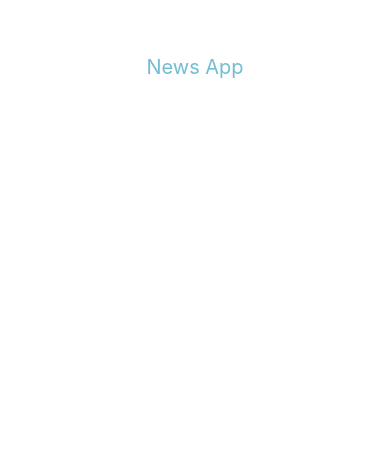
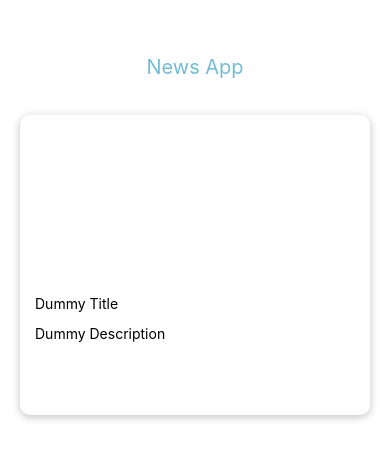
Before and after one commit to timkeresey/news-app, a React Native app: screen / in a window 390 px wide. Shown: the top 460 px of the page. Built offline with nearby package versions, Linux system fonts and the light colour scheme.

Commit message:
create card component

```diff
--- a/App.js
+++ b/App.js
@@ -3,11 +3,13 @@ import React from 'react';
 import { StyleSheet, Text, View } from 'react-native';
 
 import Header from './src/components/Header';
+import Card from './src/components/Card';
 
 export default function App() {
   return (
     <View>
       <Header />
+      <Card />
     </View>
   );
 }
--- /dev/null
+++ b/src/components/Card.js
@@ -0,0 +1,53 @@
+import React from 'react';
+import { StyleSheet, Text, View, Platform } from 'react-native';
+
+const Card = () => {
+
+    return (
+        <View style={styles.card}>
+            <View style={styles.imageWrapper}>
+
+            </View>
+            <View style={styles.titleWrapper}>
+                <Text>Dummy Title</Text>
+            </View>
+            <View style={styles.descriptionWrapper}>
+            <Text>Dummy Description</Text>
+            </View>
+        </View>
+    )
+}
+
+const styles = StyleSheet.create({
+    card: {
+        backgroundColor: 'white',
+        height: 300,
+        margin: 20,
+        borderRadius: 10,
+        shadowColor: 'black',
+        shadowOpacity: 0.25,
+        shadowOffset: {width: 0, height: 2},
+        shadowRadius: 8,
+        elevation: 5,
+    },
+
+    imageWrapper: {
+        width: '100%',
+        height: '60%',
+        borderTopLeftRadius: 10,
+        borderTopRightRadius: 10,
+        overflow: 'hidden',
+   },
+
+   titleWrapper: {
+        height: '10%',
+        paddingHorizontal: 15,
+
+   },
+
+   descriptionWrapper: {
+        paddingHorizontal: 15,
+   }
+})
+
+export default Card;
```
Also changed, not shown: src/components/Header.js (line endings or trailing spaces).
